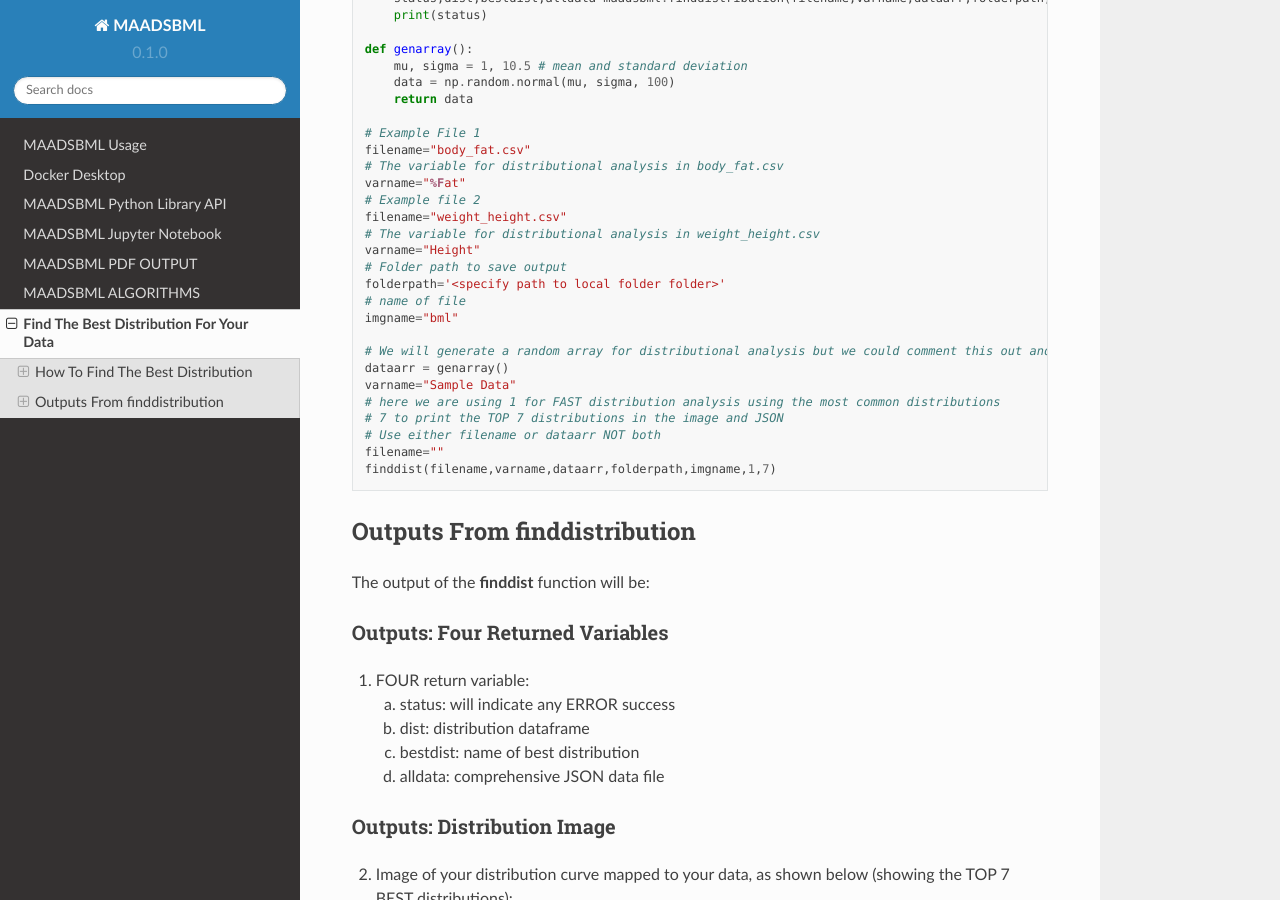
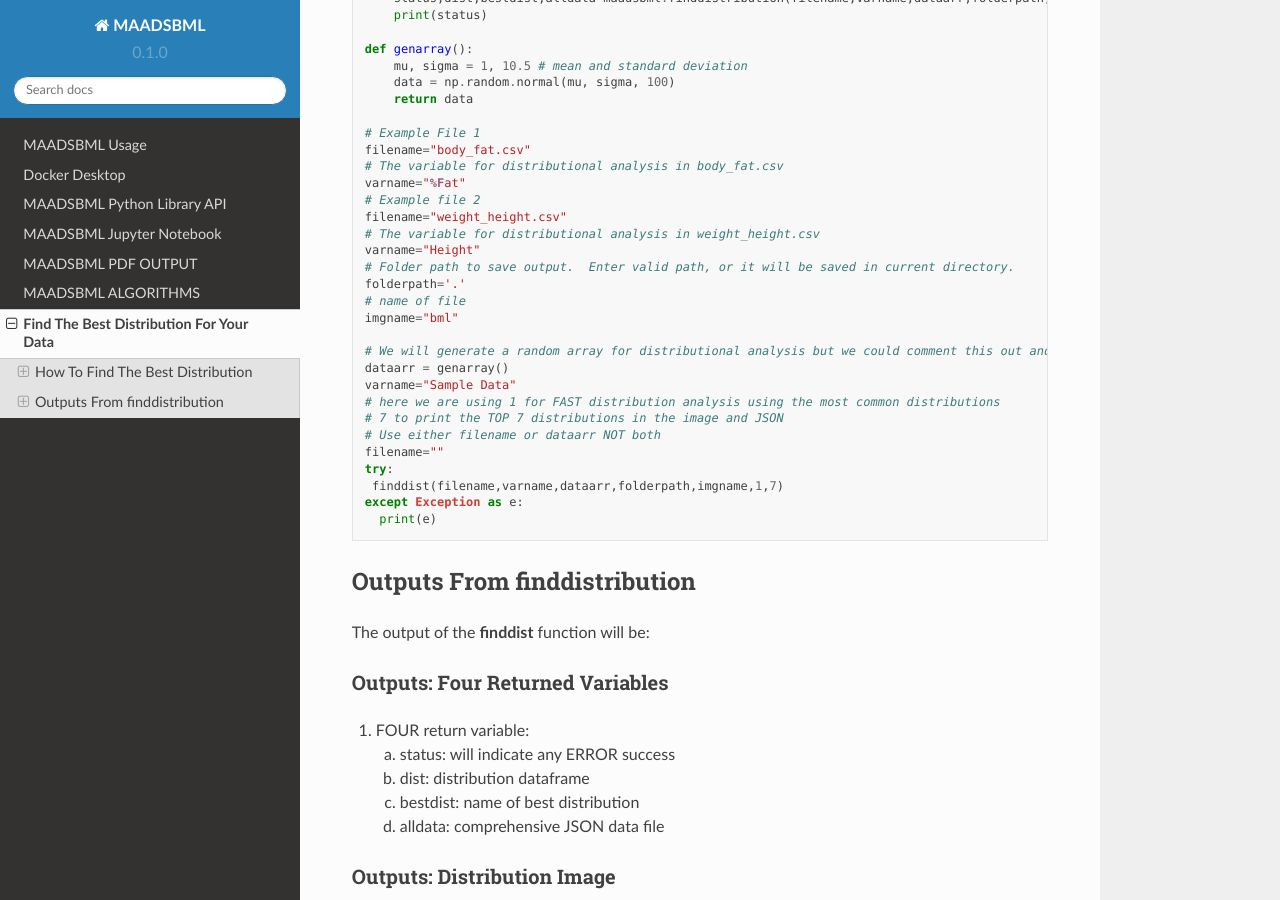
Before and after one commit to smaurice101/maadsbml, a Sphinx documentation site: the page built from docs/source/finddist.rst, in a window 1280 px wide and 900 px high, scrolled down 1450 px. Built offline with Sphinx 7.4.7 and the Read the Docs theme 2.0.0, drawn with Linux system fonts in a browser that asks for light colours.

Commit message:
Update finddist.rst

```diff
--- a/docs/source/finddist.rst
+++ b/docs/source/finddist.rst
@@ -72,8 +72,8 @@ The data files are also `here on GitHub <https://github.com/smaurice101/raspberr
     filename="weight_height.csv"
     # The variable for distributional analysis in weight_height.csv
     varname="Height"
-    # Folder path to save output
-    folderpath='<specify path to local folder folder>'
+    # Folder path to save output.  Enter valid path, or it will be saved in current directory.
+    folderpath='.'
     # name of file
     imgname="bml"
 
@@ -84,7 +84,10 @@ The data files are also `here on GitHub <https://github.com/smaurice101/raspberr
     # 7 to print the TOP 7 distributions in the image and JSON
     # Use either filename or dataarr NOT both
     filename=""
-    finddist(filename,varname,dataarr,folderpath,imgname,1,7)
+    try:
+     finddist(filename,varname,dataarr,folderpath,imgname,1,7)
+    except Exception as e:
+      print(e)
 
 Outputs From finddistribution
 ----------------------------
```
